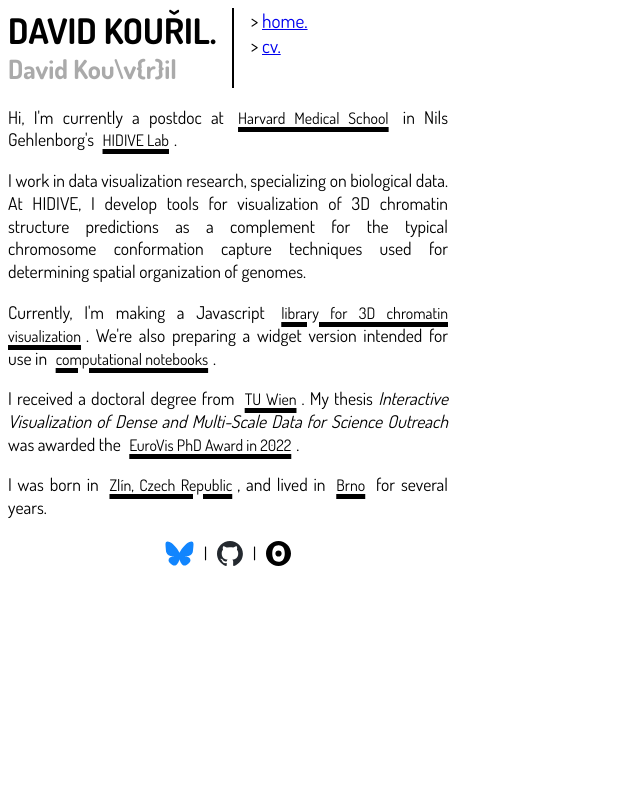
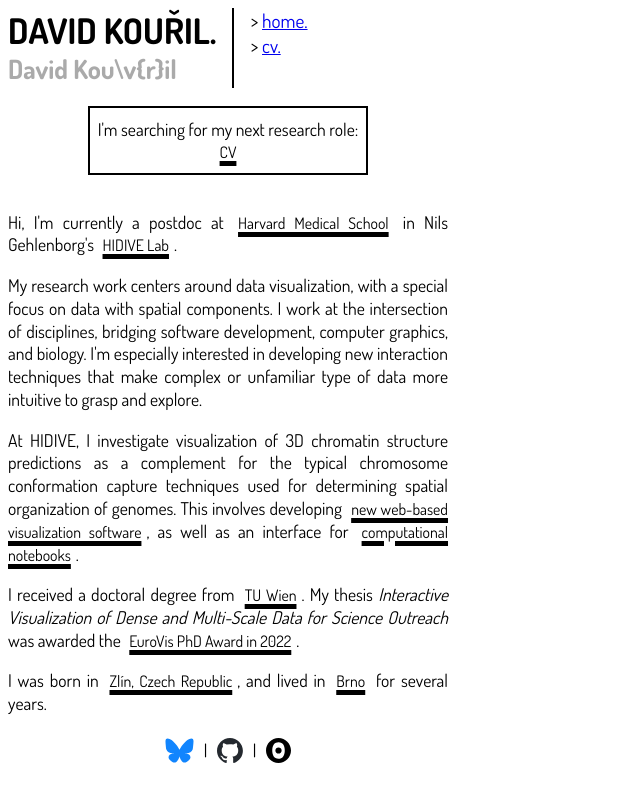
Before and after one commit to dvdkouril/dvdkouril.github.io, a SvelteKit app: page / in a window 1280 px wide. Shown: the whole page, without its empty margins (0-640 px from the left). Built offline with nearby package versions, Linux system fonts and the light colour scheme.

Commit message:
Intro update (#3)
* wip: some different text on homepage

* wording

```diff
--- a/src/routes/+page.svelte
+++ b/src/routes/+page.svelte
@@ -19,6 +19,13 @@
 </svelte:head>
 
 <div id="container">
+	<div id="job-search">
+		<p>
+			I'm searching for my next research role: <br />
+			<a href="/cv">CV</a> <br />
+		</p>
+	</div>
+
 	<p>
 		Hi, I'm currently a postdoc at <a href="http://hms.harvard.edu"
 			>Harvard Medical School</a
@@ -27,17 +34,22 @@
 	</p>
 
 	<p>
-		I work in data visualization research, specializing on biological data.
-		At HIDIVE, I develop tools for visualization of 3D chromatin structure
-		predictions as a complement for the typical chromosome conformation
-		capture techniques used for determining spatial organization of genomes.
+		My research work centers around data visualization, with a special focus
+		on data with spatial components. I work at the intersection of
+		disciplines, bridging software development, computer graphics, and
+		biology. I'm especially interested in developing new interaction
+		techniques that make complex or unfamiliar type of data more intuitive
+		to grasp and explore.
 	</p>
 
 	<p>
-		Currently, I'm making a Javascript <a
+		At HIDIVE, I investigate visualization of 3D chromatin structure
+		predictions as a complement for the typical chromosome conformation
+		capture techniques used for determining spatial organization of genomes.
+		This involves developing <a
 			href="https://observablehq.com/@david-kouril/chromospace-playground"
-			>library for 3D chromatin visualization</a
-		>. We're also preparing a widget version intended for use in
+			>new web-based visualization software</a
+		>, as well as an interface for
 		<a href="https://github.com/dvdkouril/chromospyce"
 			>computational notebooks</a
 		>.
@@ -86,7 +98,8 @@
 	}
 
 	#container {
-		width: 440px;
+		width: 100%;
+		max-width: 440px;
 		text-align: justify;
 		line-height: 1.3;
 		font-size: 110%;
@@ -143,5 +156,19 @@
 	.socials-logo:hover {
 		background-color: transparent;
 		text-decoration: none;
+		color: white;
+		font-size: 90%;
+		padding: 0px 5px 0px 5px;
+		margin-top: 5px;
+		text-decoration: none;
+	}
+	#job-search {
+		text-align: center;
+	}
+	#job-search p {
+		display: inline-block;
+		text-align: center;
+		border: 2px solid black;
+		padding: 10px 8px 10px 8px;
 	}
 </style>
```
Also changed, not shown: src/routes/cv/+page.svelte (+7 -0 lines).
